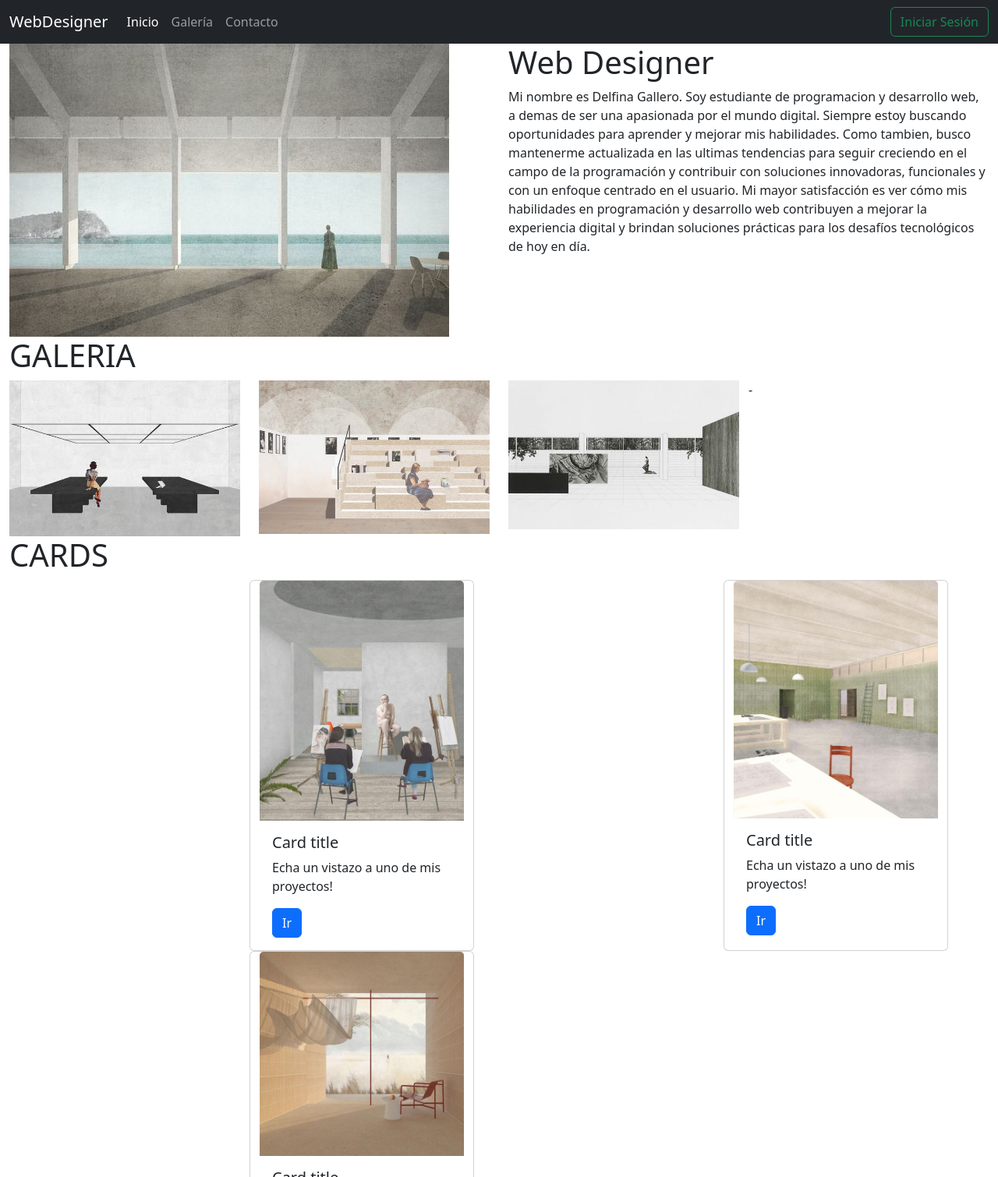
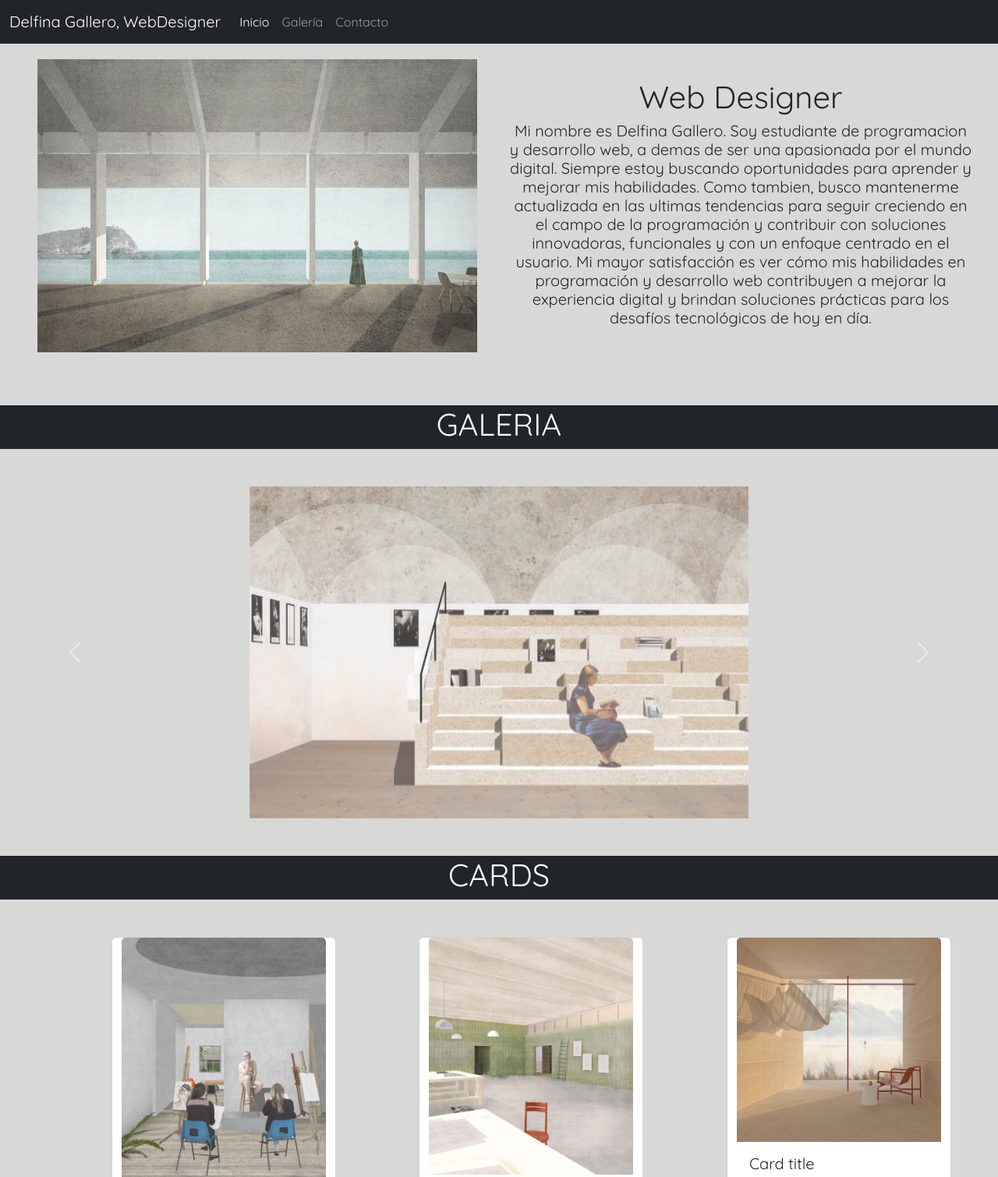
Before and after one commit to almendr4/Web-Designer-Bootstrap, a plain HTML site: page index.html in a window 1280 px wide. Shown: the top 1510 px of the page at 78% size. Drawn offline with nearby package versions, Linux system fonts and the light colour scheme.

Commit message:
desafio 6

```diff
--- a/index.html
+++ b/index.html
@@ -5,16 +5,19 @@
     <meta charset="UTF-8">
     <meta name="viewport" content="width=device-width, initial-scale=1.0">
     <link rel="stylesheet" href="style.css">
+    <link rel="preconnect" href="https://fonts.googleapis.com">
+   <link rel="preconnect" href="https://fonts.gstatic.com" crossorigin>
+   <link href="https://fonts.googleapis.com/css2?family=Quicksand&display=swap" rel="stylesheet">
     <link href="https://cdn.jsdelivr.net/npm/bootstrap@5.2.3/dist/css/bootstrap.min.css" rel="stylesheet"
         integrity="sha384-rbsA2VBKQhggwzxH7pPCaAqO46MgnOM80zW1RWuH61DGLwZJEdK2Kadq2F9CUG65" crossorigin="anonymous">
-    <title>Desafío 5</title>
+    <title>Desafío 6</title>
 </head>
 
 <body>
     <!-- Navbar -->
         <nav class="navbar navbar-expand-lg navbar-dark bg-dark">
             <div class="container-fluid">
-                <a class="navbar-brand" href="#">WebDesigner</a>
+                <a class="navbar-brand" href="#">Delfina Gallero, WebDesigner</a>
                 <button class="navbar-toggler" type="button" data-bs-toggle="collapse"
                     data-bs-target="#navbarSupportedContent" aria-controls="navbarSupportedContent"
                     aria-expanded="false" aria-label="Toggle navigation">
@@ -26,30 +29,30 @@
                             <a class="nav-link active" aria-current="page" href="#">Inicio</a>
                         </li>
                         <li class="nav-item">
-                            <a class="nav-link" href="#">Galería</a>
+                            <a class="nav-link" href="#galeria">Galería</a>
                         </li>
                         <li class="nav-item">
-                            <a class="nav-link" href="#">Contacto</a>
+                            <a class="nav-link" href="mailto:delfinagallero@gmail.com">Contacto</a>
                         </li>
                     </ul>
-                    <button class="btn btn-outline-success" type="button">Iniciar Sesión</button>
+                    <!--<button class="btn btn-outline-success" type="button">Iniciar Sesión</button>-->
                 </div>
             </div>
         </nav>
 
         <!-- Hero -->
         <div class="container-fluid">
-            <div class="row">
+            <div class="row hero" id="hero">
                 <!-- sección imagen 50% -->
                 <!-- Orden de las dim. de pantalla -->
                 <!-- xs sm md lg xl xxl -->
-                <div class="col-sm-12 col-lg-6 col-xl-6">
+                <div class="col-sm-12 col-lg-6 col-xl-6 align-self-center ">
                     <img src="Copi assets/mar.jpg" class="img-fluid" alt="...">
                 </div>
                 <!-- sección texto 50% -->
-                <div class="col-sm-12 col-lg-6 col-xl-6">
-                    <h1>Web Designer</h1>
-                    <p>Mi nombre es Delfina Gallero. Soy estudiante de programacion y desarrollo web, a demas de ser una apasionada por el mundo digital.
+                <div class="col-sm-12 col-lg-6 col-xl-6 align-self-center">
+                  <h1>Web<span> Designer</span></h1>
+                    <p class="h5">Mi nombre es Delfina Gallero. Soy estudiante de programacion y desarrollo web, a demas de ser una apasionada por el mundo digital.
                         Siempre estoy buscando oportunidades para aprender y mejorar mis habilidades. Como tambien, busco mantenerme actualizada en las ultimas tendencias
                         para seguir creciendo en el campo de la programación y
                         contribuir con soluciones innovadoras, funcionales y con un enfoque centrado en el usuario.
@@ -59,25 +62,49 @@
             </div>
         </div>
 
-        <div class="container-fluid">
-            <h1>GALERIA</h1>
-            <div class="row">
-                <div class="col-sm-12 col-md-6 col-lg-4 col-xl-3 ">
-                    <img src="Copi assets/imagensalon.jpg" class="img-fluid" alt="...">
+
+      <!--seccion galeriaa-->
+      <div class="row galeria" id="galeria">
+        <div class="my-5 col-sm-12 col-md-12 col-lg-12 d-flex justify-content-center bg-dark">
+            <h1 style="color: azure;">GALERIA</h1>
         </div>
-                <div class="col-sm-12 col-md-6 col-lg-4 col-xl-3">
-                    <img src="Copi assets/hero.jpg" class="img-fluid" alt="...">
+        <div class="col-sm-12 col-md-12 col-lg-12">
+            <div id="carouselExampleInterval" class="carousel slide" data-bs-ride="carousel">
+                <div class="carousel-inner">
+                  <div class="carousel-item active" data-bs-interval="10000">
+                    <img src="Copi assets/hero.jpg" class="d-block w-50" alt="...">
                   </div>
-                <div class="col-sm-12 col-md-6 col-lg-4 col-xl-3">
-                    <img src="Copi assets/muestra.jpg" class="img-fluid" alt="...">
-                </div>-
+                  <div class="carousel-item" data-bs-interval="2000">
+                    <img src="Copi assets/imagensalon.jpg" class="d-block w-50" alt="...">
+                  </div>
+                  <div class="carousel-item">
+                    <img src="Copi assets/muestra.jpg" class="d-block w-50" alt="...">
                   </div>
                 </div>
+                <button class="carousel-control-prev" type="button" data-bs-target="#carouselExampleInterval" data-bs-slide="prev">
+                  <span class="carousel-control-prev-icon" aria-hidden="true"></span>
+                  <span class="visually-hidden">Previous</span>
+                </button>
+                <button class="carousel-control-next" type="button" data-bs-target="#carouselExampleInterval" data-bs-slide="next">
+                  <span class="carousel-control-next-icon" aria-hidden="true"></span>
+                  <span class="visually-hidden">Next</span>
+                </button>
+              </div>
+        </div>
+    </div>
+
+
+
+
+
      <!--seccion cards-->
-      <div class="container-fluid">
-         <h1>CARDS</h1>
-         <div class="row">
-            <div class="col-sm-12 col-md-6 col-lg-4 col-xl-3 d-flex justify-content-center"></div>
+
+       <div class="row cards">
+            <div class="my-5 col-sm-12 col-md-12 col-lg-12 d-flex justify-content-center bg-dark">
+                <h1 style="color: azure;">CARDS</h1>
+            </div>
+           <div class="row d-flex justify-content-center">
+             <div class="col-sm-12 col-md-6 col-lg-4 col-xl-1"></div>
                 <div class="card" style="width: 18rem;">
                   <img src="Copi assets/pintura.jpg" class="card-img-top" alt="...">
                   <div class="card-body">
@@ -86,7 +113,7 @@
                       <a href="#" class="btn btn-primary">Ir</a>
                  </div>
              </div>
-            <div class="col-sm-12 col-md-6 col-lg-4 col-xl-3 d-flex justify-content-center"></div>
+             <div class="col-sm-12 col-md-6 col-lg-4 col-xl-1"></div>
                  <div class="card" style="width: 18rem;">
                    <img src="Copi assets/salaa.jpg" class="card-img-top" alt="...">
                  <div class="card-body">
@@ -95,7 +122,7 @@
                       <a href="#" class="btn btn-primary">Ir</a>
                  </div>
              </div>
-            <div class="col-sm-12 col-md-6 col-lg-4 col-xl-3 d-flex justify-content-center"></div>
+             <div class="col-sm-12 col-md-6 col-lg-4 col-xl-1"></div>
                  <div class="card" style="width: 18rem;">
                   <img src="Copi assets/ventana.jpg" class="card-img-top" alt="...">
                  <div class="card-body">
@@ -105,17 +132,47 @@
                   </div>
                 </div>
               </div>
-            <!--<div class="col-sm-12 col-md-6 col-lg-4 col-xl-3 cards1">
-                <div class="card" style="width: 18rem;">
-                    <img src="Copi assets/pintura.jpg" class="card-img-top" alt="...">
-                    <div class="card-body">
-                      <h5 class="card-title">Card title</h5>
-                      <p class="card-text">Some quick example text to build on the card title and make up the bulk of the card's content.</p>
-                      <a href="#" class="btn btn-primary">Go somewhere</a>
            </div>
       </div>
-            </div>-->
+
+     <!--SECCION CONTACTO -->
+    <div class="row contacto d-flex justify-content-center">
+            <div class="my-5 col-sm-12 col-md-12 col-lg-12 d-flex justify-content-center">
+                <h1>Formulario de contacto</h1>
             </div>
+            <div class="col-sm-10 col-md-8 col-lg-6">
+                 <div class="mb-3">
+                    <label for="exampleFormControlInput1" class="form-label">Email address</label>
+                    <input type="email" class="form-control" id="exampleFormControlInput1" placeholder="name@example.com">
+                  </div>
+                  <div class="mb-3">
+                    <label for="exampleFormControlTextarea1" class="form-label">Mensaje</label>
+                    <textarea class="form-control" id="exampleFormControlTextarea1" rows="3"></textarea>
+                    <a href="#" class="btn btn-primary">Enviar</a>
+                  </div>
+             </div>
+          <div class="col-sm-10 col-md-8 col-lg-12 d-flex justify-content-center">
+            <iframe src="https://www.google.com/maps/embed?pb=!1m18!1m12!1m3!1d113262.52915884728!2d-58.79238664999997!3d-27.486251649999993!2m3!1f0!2f0!3f0!3m2!1i1024!2i768!4f13.1!3m3!1m2!1s0x94456b79d5bed36b%3A0xfa999f1ef3b40646!2sCorrientes!5e0!3m2!1ses-419!2sar!4v1693274988662!5m2!1ses-419!2sar" width="400" height="300" style="border:0;" allowfullscreen="" loading="lazy" referrerpolicy="no-referrer-when-downgrade"></iframe>
+          </div>
+      </div>
+
+ <!-- SECCION FOOTER -->
+       <div class="container">
+            <footer class="py-3 my-4">
+              <ul class="nav justify-content-center border-bottom pb-3 mb-3">
+                <li class="nav-item"><a href="#" class="nav-link px-2 text-muted">Home</a></li>
+                <li class="nav-item"><a href="#" class="nav-link px-2 text-muted">Features</a></li>
+                <li class="nav-item"><a href="#" class="nav-link px-2 text-muted">Pricing</a></li>
+                <li class="nav-item"><a href="#" class="nav-link px-2 text-muted">FAQs</a></li>
+                <li class="nav-item"><a href="#" class="nav-link px-2 text-muted">About</a></li>
+              </ul>
+              <p class="text-center text-muted"> © 2023 Company, Delfina Gallero</p>
+            </footer>
+          </div>
+      </div>
+
+
+
 
     <script src="https://cdn.jsdelivr.net/npm/bootstrap@5.2.3/dist/js/bootstrap.bundle.min.js"
         integrity="sha384-kenU1KFdBIe4zVF0s0G1M5b4hcpxyD9F7jL+jjXkk+Q2h455rYXK/7HAuoJl+0I4"
--- a/style.css
+++ b/style.css
@@ -1,4 +1,27 @@
+body{
+  background-color: rgb(216, 216, 215) !important;
+  font-family: "Quicksand", sans-serif !important;
+}
+
+.row.hero{
+  text-align: center !important;
+  padding:20px !important;
+}
+
+
 .cards1{
   display: flex !important;
   justify-content: center !important;
 }
+
+
+.row.galeria {
+  text-align: -webkit-center !important;
+}
+
+@media only screen and (max-width: 720px) {
+  .galeria img {
+      width: 100% !important;
+  }
+
+}
```
Lines whose indentation alone changed are shown as unchanged.
